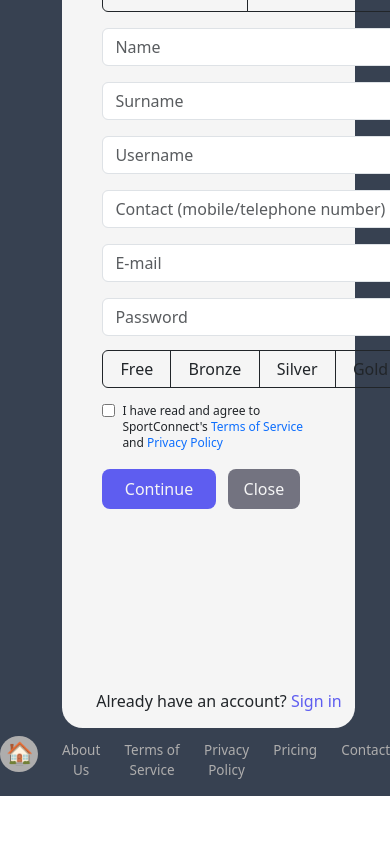
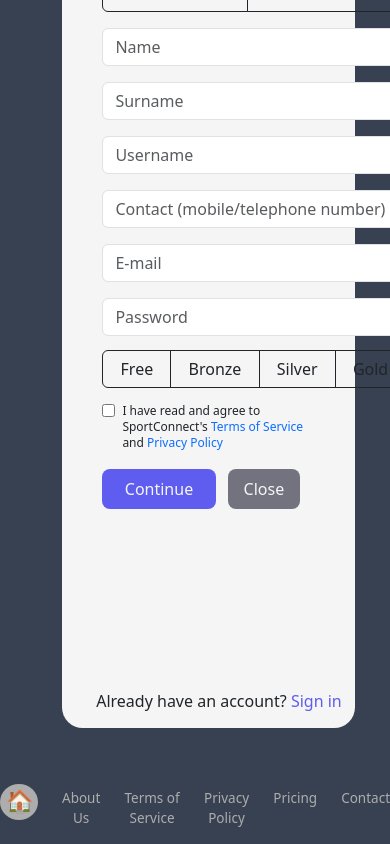
Before and after one commit to ManuelFijan/SportConnect, a React (Vite) app in the folder IzvorniKod/front/: page /create-an-account in a window 390 px wide. Shown: the part 437-1281 px from the top of the page. Before the commit the page ends 1233 px from the top, so only its background shows below. Built offline with nearby package versions, Linux system fonts and the light colour scheme.

Commit message:
Update create account page

```diff
--- a/IzvorniKod/front/src/styles/CreateAccountPage.css
+++ b/IzvorniKod/front/src/styles/CreateAccountPage.css
@@ -92,7 +92,7 @@ form input{
 }
 
 .about-create-page{
-    margin-top: 40rem;
+    margin-top: 42rem;
     color: #aeadad;
     text-align: center;
     background-color: #3B3B3B;
@@ -225,7 +225,7 @@ div div h2{
     }
 
     .about-create-page{
-        margin-top: 45rem;
+        margin-top: 47rem;
     }
 }
 
@@ -279,6 +279,6 @@ div div h2{
     }
 
     .about-create-page{
-        margin-top: 62rem;
+        margin-top: 65rem;
     }
 }
```
